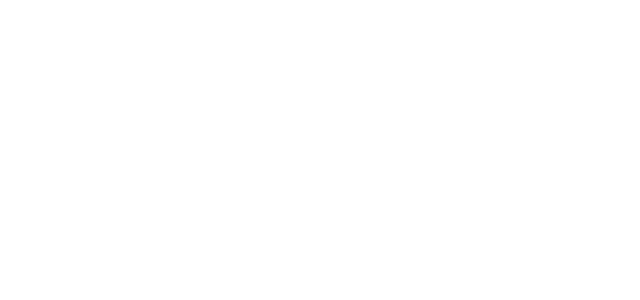
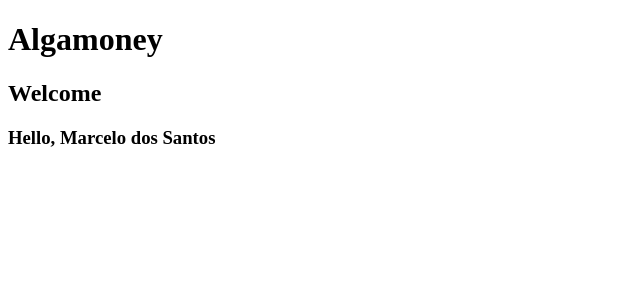
Before and after one commit to marcelosoliveira/projeto-controle-financeiro, an Angular app in the folder frontend/: page / in a window 1280 px wide. Shown: the top 300 px of the page, without its empty margins (0-640 px from the left). Built offline with nearby package versions, Linux system fonts and the light colour scheme.

Commit message:
Criando components hello e welcome

```diff
--- a/frontend/src/app/app.component.ts
+++ b/frontend/src/app/app.component.ts
@@ -2,9 +2,9 @@
 
 @Component({
   selector: 'app-root',
-  templateUrl: './app.component.html',
+  templateUrl: './test.component.html',
   styleUrls: ['./app.component.css']
 })
 export class AppComponent {
-  title = 'algamoney';
+  title = 'Algamoney';
 }
--- a/frontend/src/app/app.module.ts
+++ b/frontend/src/app/app.module.ts
@@ -3,10 +3,14 @@
 
 import { AppRoutingModule } from './app-routing.module';
 import { AppComponent } from './app.component';
+import { HelloComponent } from './hello/hello.component';
+import { WelcomeComponent } from './welcome/welcome.component';
 
 @NgModule({
   declarations: [
-    AppComponent
+    AppComponent,
+    HelloComponent,
+    WelcomeComponent
   ],
   imports: [
     BrowserModule,
--- /dev/null
+++ b/frontend/src/app/hello/hello.component.html
@@ -0,0 +1,3 @@
+<h3>
+    Hello, {{ nome }}
+</h3>
--- /dev/null
+++ b/frontend/src/app/hello/hello.component.ts
@@ -0,0 +1,17 @@
+import { Component, OnInit } from '@angular/core';
+
+@Component({
+  selector: 'app-hello',
+  templateUrl: './hello.component.html',
+  styleUrls: ['./hello.component.css']
+})
+export class HelloComponent implements OnInit {
+
+  nome = 'Marcelo dos Santos';
+
+  constructor() { }
+
+  ngOnInit(): void {
+  }
+
+}
--- /dev/null
+++ b/frontend/src/app/test.component.html
@@ -0,0 +1,5 @@
+<h1> {{ title }} </h1>
+
+<app-welcome></app-welcome>
+
+<app-hello></app-hello>
--- /dev/null
+++ b/frontend/src/app/welcome/welcome.component.html
@@ -0,0 +1,3 @@
+<h2>
+    {{ welcome }}
+</h2>
--- /dev/null
+++ b/frontend/src/app/welcome/welcome.component.ts
@@ -0,0 +1,17 @@
+import { Component, OnInit } from '@angular/core';
+
+@Component({
+  selector: 'app-welcome',
+  templateUrl: './welcome.component.html',
+  styleUrls: ['./welcome.component.css']
+})
+export class WelcomeComponent implements OnInit {
+
+  welcome = "Welcome";
+
+  constructor() { }
+
+  ngOnInit(): void {
+  }
+
+}
```
Also changed, not shown: frontend/src/app/hello/hello.component.css (added), frontend/src/app/welcome/welcome.component.css (added), 2 other files (tests, documents, lock files or other folders).
